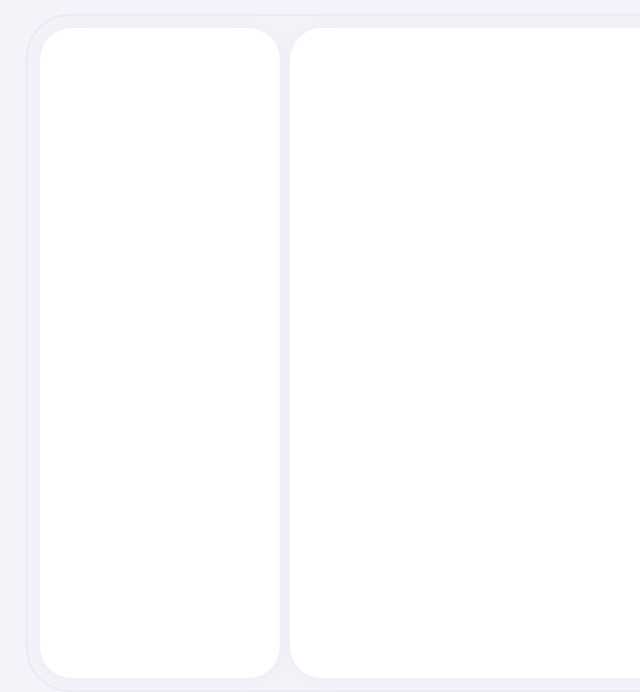
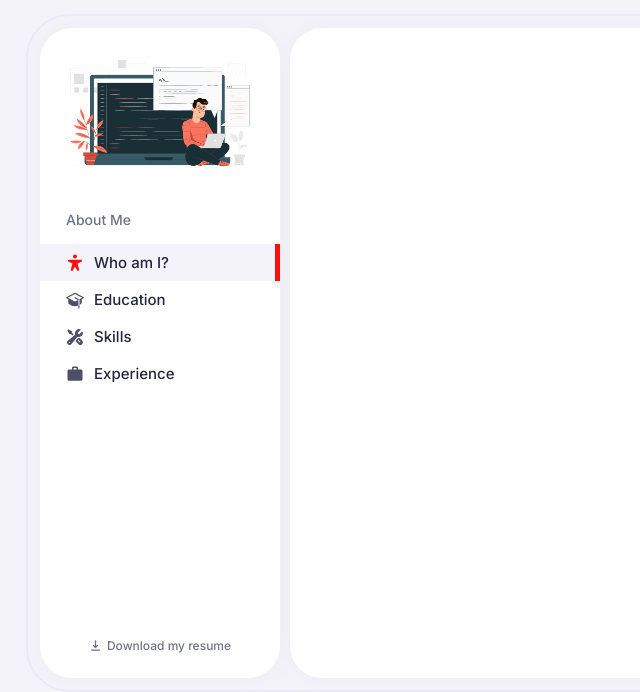
Before and after one commit to lukaszharkot/portfolio, a React (Create React App) app: page / in a window 1280 px wide. Shown: the part 782-1474 px from the top of the page, without its empty margins (0-640 px from the left). Built offline with nearby package versions, Linux system fonts and the light colour scheme.

Commit message:
New sections in App

```diff
--- a/src/App.css
+++ b/src/App.css
@@ -1,3 +1,5 @@
+@import url('https://fonts.googleapis.com/css2?family=Rubik:ital,wght@0,300..900;1,300..900&display=swap');
+
 /* About */
 .about-content{
   height: 950px;
@@ -21,7 +23,7 @@
   display: flex;
   position: relative;
 }
-
+   /*Sidebar*/
 .about-sidebar{
   background-color: #fff;
   border-radius: 32px;
@@ -29,8 +31,113 @@
   width: 240px;
   display: flex;
   box-shadow: 0 0 20px #ececf1;
+  overflow: hidden;
+  position: relative;
+  align-items: center;
 }
 
+.vector-box{
+  width: 100%;
+  height: auto;
+  margin-top: 20px;
+  position: relative;
+  display: flex;
+  justify-content: center;
+}
+
+.vector-img{
+  width: 80%;
+}
+
+.about-label{
+  margin-top: 25px;
+  padding: 10px 26px;
+  color: #72718a;
+  font-family: Inter, sans-serif;
+  font-size: 14px;
+  font-weight: 500;
+  line-height: 18px;
+}
+
+.bar-container{
+  margin-top: 5px;
+  width: 100%;
+}
+
+.bar-button{
+  width: calc(100% - 52px);
+  height: 25px;
+  padding: 6px 26px;
+  display: flex;
+  align-items: center;
+  font-family: Poppins;
+  transition: 0.2s ease-in-out;
+  color: #26253b;
+  letter-spacing: 0;
+  font-size: 15px;
+  font-family: "Inter", sans-serif;
+  font-weight: 500;
+  line-height: 22px;
+  position: relative;
+  cursor: pointer
+}
+.bar-button:hover{
+  background-color: #f4f3fa;
+  transition: 0.2s ease-in-out;
+}
+.bar-button.clicked{
+  background-color: #f4f3fa;
+  transition: 0.2s ease-in-out;
+}
+
+.bar-line{
+  height: 100%;
+  width: 5px;
+  background-color:  rgb(255, 14, 14);
+  position: absolute;
+  right: 0px;
+  transition: 0.5s ease-in-out;
+  animation: slideInRight 0.5s ease forwards;
+}
+
+.bar-icon{
+  color: #4e4e66;
+  margin-right: 10px;
+  font-size: 18px;
+  transition: 0.4s ease-in-out;
+}
+.bar-icon.clicked{
+  color: rgb(255, 14, 14);
+}
+
+.cv{
+  position: absolute;
+  display: flex;
+  justify-content: center;
+  align-items: center;
+  width: 90%;
+  height: 40px;
+  bottom: 2%;
+  border-radius: 18px;
+  transition: 0.4s ease-in-out;
+  font-family: 'Inter', sans-serif;
+  font-weight: 500;
+  font-size: 12px;
+  color: #72718a;
+  user-select: none;
+  cursor: pointer;
+}
+.cv:hover{
+  background-color: #f4f3fa;
+  color: rgb(255, 14, 14);
+}
+.cv-ico{
+  font-size: 13px;
+  margin-right: 5px;
+}
+
+
+   /*Main body*/
 .about-main-body{
   background-color: #fff;
   border-radius: 32px;
@@ -41,6 +148,7 @@
   display: flex;
   overflow: hidden;
   box-shadow: 0 0 20px #ececf1;
+  overflow: hidden;
 }
 
 .about-side-body{
@@ -50,6 +158,7 @@
   max-width: 380px;
   overflow: hidden;
   box-shadow: 0 0 20px #ececf1;
+  overflow: hidden;
 }
 
 /* Projects */
@@ -199,3 +308,41 @@
   }
 
 }
+
+@keyframes slideInRight{
+  from {
+    opacity: 0;
+    transform: translateX(10px);
+  }
+  to {
+    opacity: 1;
+    transform: translateX(0);
+  }
+}
+
+.slideInRight {
+  opacity: 0;
+}
+.slideInRight.animated {
+  animation: slideInRight 0.8s ease-out;
+  opacity: 1;
+}
+
+@keyframes slideOutRight {
+  from {
+    opacity: 1;
+    transform: translateX(0px);
+  }
+  to {
+    opacity: 0;
+    transform: translateX(10px);
+  }
+}
+
+.slideOutRight{
+  opacity: 1;
+}
+.slideOutRight.animated {
+  animation: slideOutRight 0.5s ease-in;
+  opacity: 0;
+}
--- a/src/App.js
+++ b/src/App.js
@@ -1,10 +1,24 @@
-import React from 'react';
+import React, {useState} from 'react';
 import TileGrid from './components/TileGrid';
 import './index.css';
 import './App.css';
 import Navbar from './components/Navbar';
+import vector from './components/photos/vector.png'
+
+import { PiGraduationCapFill, PiPersonArmsSpreadFill } from "react-icons/pi";
+import { MdWork } from "react-icons/md";
+import { HiWrenchScrewdriver } from "react-icons/hi2";
+import { HiDownload } from "react-icons/hi";
+
 
 const App = () => {
+  const [active, setActive] = useState('button1')
+
+  const contentChange = (x) => {
+    setActive(x)
+    console.log(active)
+  }
+
   return (
     <div>
       <div id='home' style={{position: 'absolute', top:'0'}}/>
@@ -13,6 +27,19 @@ const App = () => {
       <div className='about-content' id='about'>
         <div className='about-outline'>
           <div className='about-sidebar'>
+            <div className='vector-box'>
+              <img className='vector-img'src={vector} alt='vector'></img>
+            </div>
+            <div style={{width: '100%'}}>
+              <div className='about-label'>About Me</div>
+            </div>
+            <div className='bar-container'>
+              <div className={`bar-button ${active === 'button1' ? 'clicked': ''}`} onClick={() => contentChange('button1')}><PiPersonArmsSpreadFill className={`bar-icon ${active === 'button1' ? 'clicked': ''}`} /> Who am I?<div className={`${active === 'button1' ? 'bar-line': ''}`}></div></div>
+              <div className={`bar-button ${active === 'button2' ? 'clicked': ''}`} onClick={() => contentChange('button2')}><PiGraduationCapFill className={`bar-icon ${active === 'button2' ? 'clicked': ''}`} /> Education<div className={`${active === 'button2' ? 'bar-line': ''}`}></div></div>
+              <div className={`bar-button ${active === 'button3' ? 'clicked': ''}`} onClick={() => contentChange('button3')}><HiWrenchScrewdriver className={`bar-icon ${active === 'button3' ? 'clicked': ''}`} /> Skills<div className={`${active === 'button3' ? 'bar-line': ''}`}></div></div>
+              <div className={`bar-button ${active === 'button4' ? 'clicked': ''}`} onClick={() => contentChange('button4')}><MdWork className={`bar-icon ${active === 'button4' ? 'clicked': ''}`} /> Experience<div className={`${active === 'button4' ? 'bar-line': ''}`}></div></div>
+            </div>
+            <div className='cv'><HiDownload className='cv-ico'/> Download my resume</div>
           </div>
           <div className='about-main-body'>
           </div>
--- a/src/components/TileGrid.css
+++ b/src/components/TileGrid.css
@@ -69,7 +69,7 @@
 #title {
   color: white;
   font-family: "Rubik", sans-serif;
-  font-size: 5.5vw;
+  font-size: 5vw;
   margin: 0px;
   pointer-events: none;
   transition: opacity 1000ms ease, font-size 200ms ease, visibility 1000ms ease;
--- a/src/index.css
+++ b/src/index.css
@@ -1,4 +1,5 @@
 @import url('https://fonts.googleapis.com/css2?family=Dancing+Script:wght@400..700&display=swap');
+@import url('https://fonts.googleapis.com/css2?family=Inter:ital,opsz,wght@0,14..32,100..900;1,14..32,100..900&family=Rubik:ital,wght@0,300..900;1,300..900&display=swap');
 
 html {
   scroll-behavior: smooth;
```
Also changed, not shown: src/components/photos/vector.png (added), 1 other file (tests, documents, lock files or other folders).
